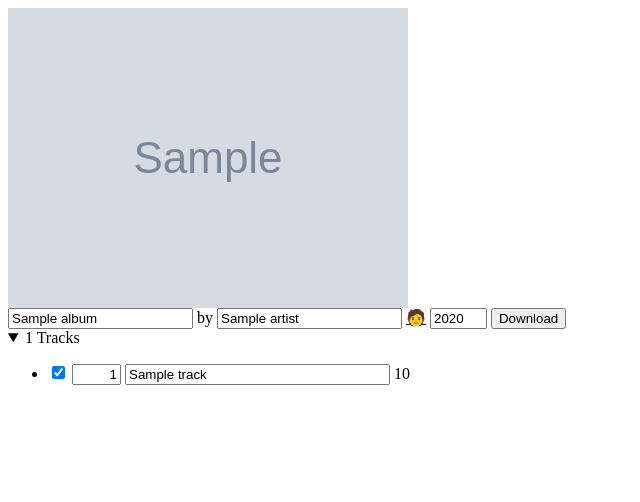
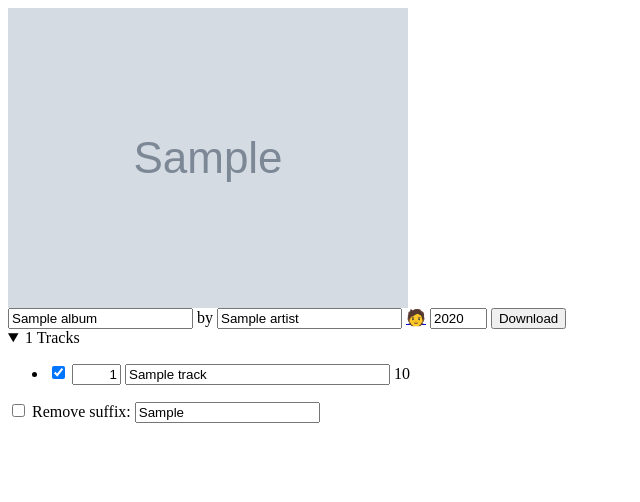
Before and after one commit to bogoblin/album-dl, a Flask app: template py_src/templates/album.html in a window 1280 px wide. Shown: the top 502 px of the page, without its empty margins (0-640 px from the left). Run offline with Flask 3, Linux system fonts and the light colour scheme; the template is opened without the code that fills it: most values are stand-ins (such as "Sample title", 1, 10 or a date in 2020); grey boxes marked "Sample" are stand-in pictures; some libraries are stand-ins or nearby versions.

Commit message:
Add suffix remover

```diff
--- a/py_src/app.py
+++ b/py_src/app.py
@@ -10,6 +10,7 @@ from flask_sock import Sock
 from ytmusicapi import YTMusic
 
 import downloader
+from py_src.suffixes import best_suffix
 
 app = Flask(__name__,
             static_url_path='',
@@ -56,6 +57,9 @@ def get_album():
     browse_id = request.args.get('browseId', '')
     context = request.args.get('context', '')
     album = YTMusic().get_album(browse_id)
+    track_titles = [track['title'] for track in album['tracks']]
+    best_common_suffix = best_suffix(track_titles)
+    album['commonSuffix'] = best_common_suffix
     if request.accept_mimetypes.accept_html:
         return render_template('album.html', album=album, context=context)
 
@@ -71,12 +75,13 @@ def download():
         title=request.form.get("title"),
         year=int(request.form.get("year")),
     )
+    remove_suffix = request.form.get("suffix") if request.form.get("removeSuffix") else ''
     for i in range(1, 1000):
         if f'enable.{i}' not in request.form:
             break
         track = downloader.Track(
             video_id=request.form.get(f'id.{i}'),
-            title=request.form.get(f'title.{i}'),
+            title=request.form.get(f'title.{i}').removesuffix(remove_suffix),
             track_number=int(request.form.get(f'track-number.{i}')),
             enabled=bool(request.form.get(f'enable.{i}')),
         )
--- a/py_src/templates/album.html
+++ b/py_src/templates/album.html
@@ -28,6 +28,11 @@
                         </li>
                     {% endfor %}
                 </ul>
+                <label>
+                    <input type="checkbox" name="removeSuffix">
+                    Remove suffix:
+                    <input type="text" name="suffix" value="{{ album.commonSuffix }}">
+                </label>
             </details>
             <br>
         </form>
--- a/requirements.txt
+++ b/requirements.txt
@@ -3,5 +3,5 @@ flask-sock==0.7.0
 mutagen==1.47.0
 requests==2.32.3
 simple-websocket==1.0.0
-yt-dlp==2024.6.24.232830.dev0
-ytmusicapi==1.7.3
+yt-dlp==2024.8.12.232840.dev0
+ytmusicapi==1.8.0
```
Also changed, not shown: py_src/suffixes.py (added, +10 -0 lines), py_src/test_suffixes.py (added, +11 -0 lines).
